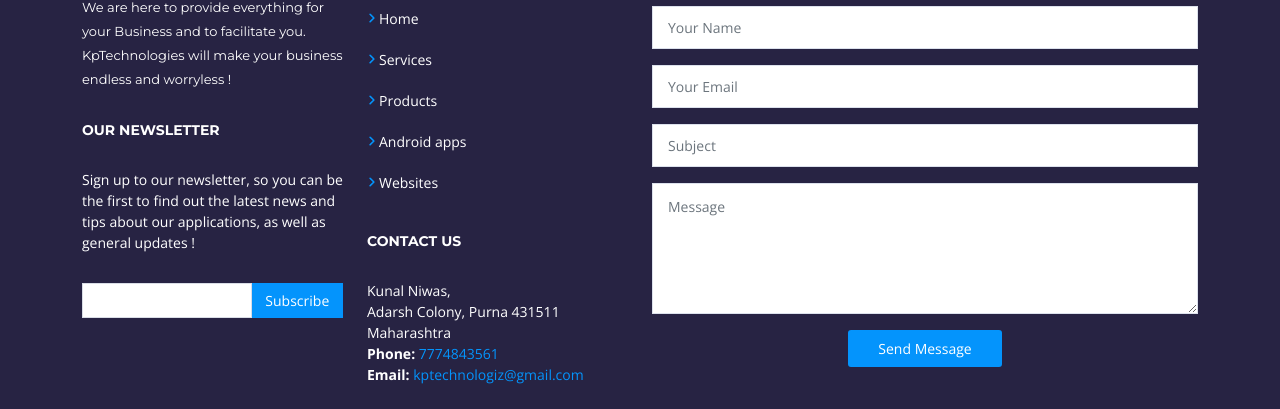
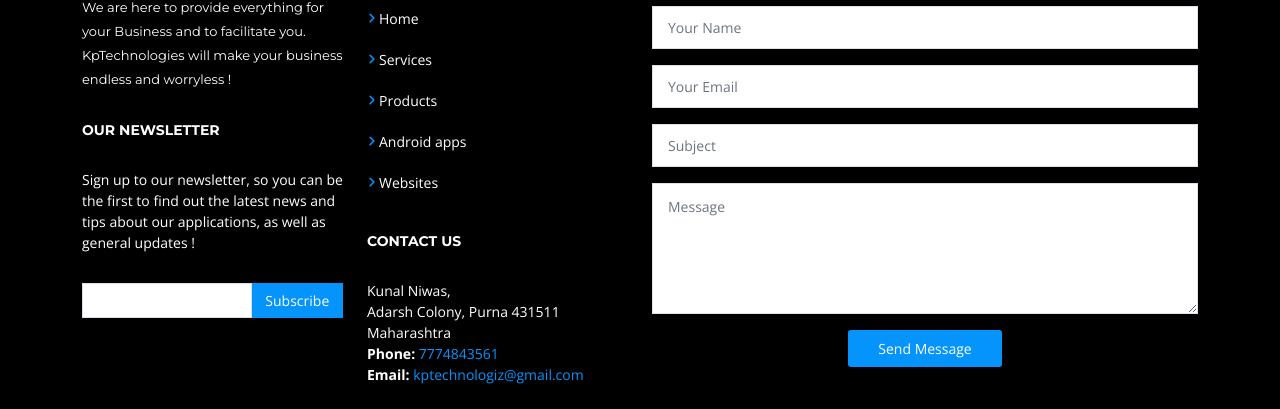
Before and after one commit to samvaidya961/kpsite, a plain HTML site: page index.html in a window 1280 px wide. Shown: the part 2863-3272 px from the top of the page. Drawn offline with nearby package versions, Linux system fonts and the light colour scheme; files whose address does not match are found by name.

Commit message:
style.css

```diff
--- a/assets/css/style.css
+++ b/assets/css/style.css
@@ -917,7 +917,8 @@
 
 #footer .footer-top {
     padding: 60px 0 30px 0;
-    background: #272343;
+    /* background: #272343; */
+    background: black;
 }
 
 #footer .footer-top .footer-info {
```
